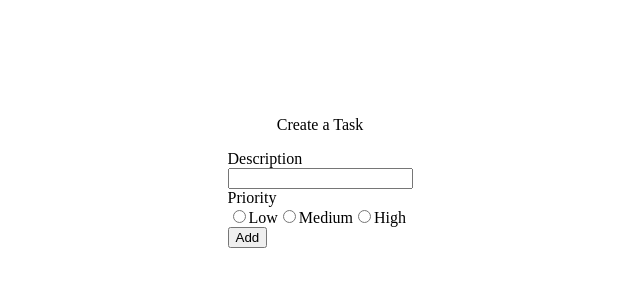
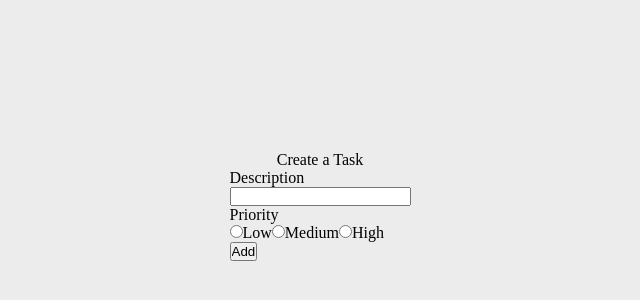
Before and after one commit to ajhanson22227/ToDo-List-React, a React (Create React App) app: page /project/1/task/create in a window 1280 px wide. Shown: the part 194-494 px from the top of the page, without its empty margins (320-960 px from the left). Built offline with nearby package versions, Linux system fonts and the light colour scheme.

Commit message:
Add stylesheet for overall styles

```diff
--- /dev/null
+++ b/src/App.css
@@ -0,0 +1,13 @@
+* {
+  margin: 0;
+  padding: 0;
+  box-sizing: border-box;
+}
+
+#root {
+  background-color: #ececec;
+
+  height: 100vh;
+  width: 100vw;
+  min-height: 90vh;
+}
--- a/src/App.js
+++ b/src/App.js
@@ -2,13 +2,14 @@
 import React, { useEffect, useState } from "react";
 import { Redirect, Route, Switch } from "react-router-dom";
 import { fetchUserStorage } from "./api/fetchCalls";
-import SignInPage from "./components/SignInPage/SignInPage";
-import SignUpPage from "./components/SignUpPage/SignUpPage";
+import SignInPage from "./components/SignIn/SignInPage/SignInPage";
+import SignUpPage from "./components/SignIn/SignUpPage/SignUpPage";
 import ProjectPage from "./components/Project/ProjectPage/ProjectPage";
 import ProjectCreate from "./components/Project/ProjectCreate/ProjectCreate";
 import ProjectDelete from "./components/Project/ProjectDelete/ProjectDelete";
 import ProjectView from "./components/Project/ProjectView/ProjectView";
 import TaskCreate from "./components/Task/TaskCreate/TaskCreate";
+import "./App.css";
 
 const App = () => {
   const [user, setUser] = useState(fetchUserStorage());
```
